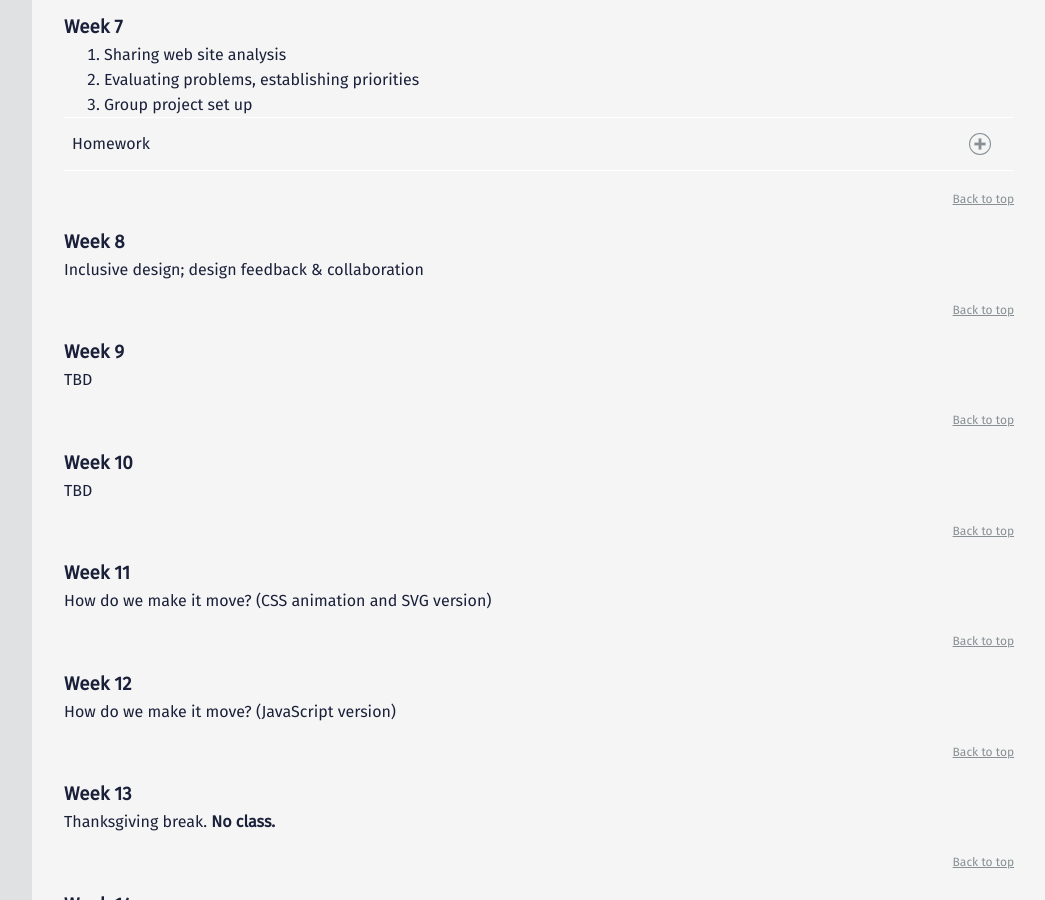
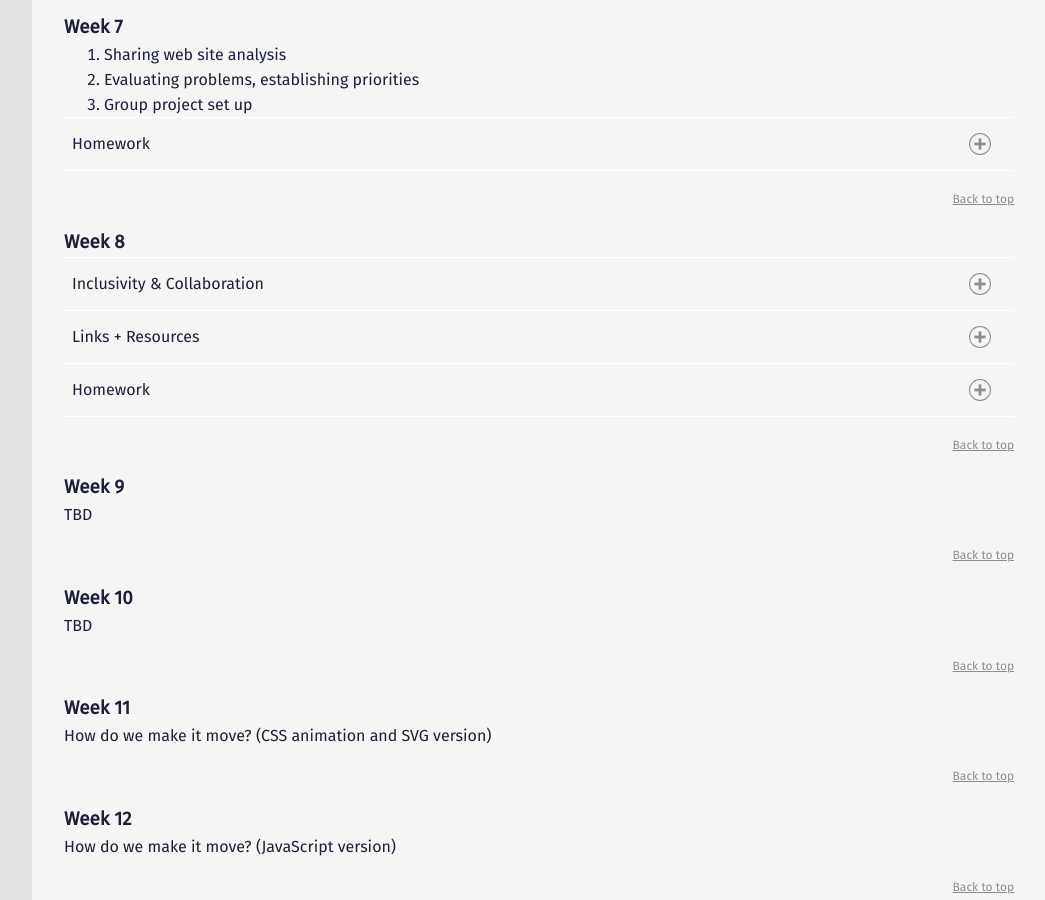
Before and after one commit to mica-web/mica-web.github.io, a Jekyll site: the page built from index.md, in a window 1280 px wide and 900 px high, scrolled down 2549 px. Shown: the whole window, without its empty margins (224-1269 px from the left). Built offline with Jekyll 4.4.1, drawn with Linux system fonts in a browser that asks for light colours.

Commit message:
Update this week's homework

```diff
--- a/_includes/gd-431/w08.md
+++ b/_includes/gd-431/w08.md
@@ -1,13 +1,13 @@
 {::options parse_block_html="true" /}
 <section class="accordion-wrapper">
 
-Inclusive design; design feedback & collaboration
+<div class="accordion-title js-trigger-content-toggle">
+Inclusivity & Collaboration
+</div>
 
-<!-- <div class="accordion-title js-trigger-content-toggle">
-Topic: UX & Accessibility
-</div> -->
-
-<!-- How do we overcome the limitations of what we’ve done so far? Intro to templates and static site generators -->
+- Collaborating respectfully
+- What & why of inclusive design
+- Git refresher
 
 <!-- {::options parse_block_html="true" /}
 <div class="accordion-title has-no-content js-content-toggle-ignore">
@@ -16,14 +16,22 @@
 
 [PDF](files/w08-.min.pdf){:target="_blank"} ( KB)
 
-</div>
+</div>-->
 
 <div class="accordion-title js-trigger-content-toggle">
 Links + Resources
 </div>
 
+- [Inclusive Components by Heydon Pickering](https://inclusive-components.design/)
+- [Collection of accessible, modern front-end components](https://frend.co/)
+- [WCAG Checklists](https://www.wuhcag.com/wcag-checklist/)
+- [Accessibility cheatsheet](https://moritzgiessmann.de/accessibility-cheatsheet/)
+
 <div class="accordion-title js-trigger-content-toggle">
 Homework
-</div> -->
+</div>
+
+- Read [Inclusively Hidden](https://www.scottohara.me/blog/2017/04/14/inclusively-hidden.html)
+- Complete 3 [empathy prompts](https://empathyprompts.net/) and write about them in the #general Slack channel
 
 </section>
```
